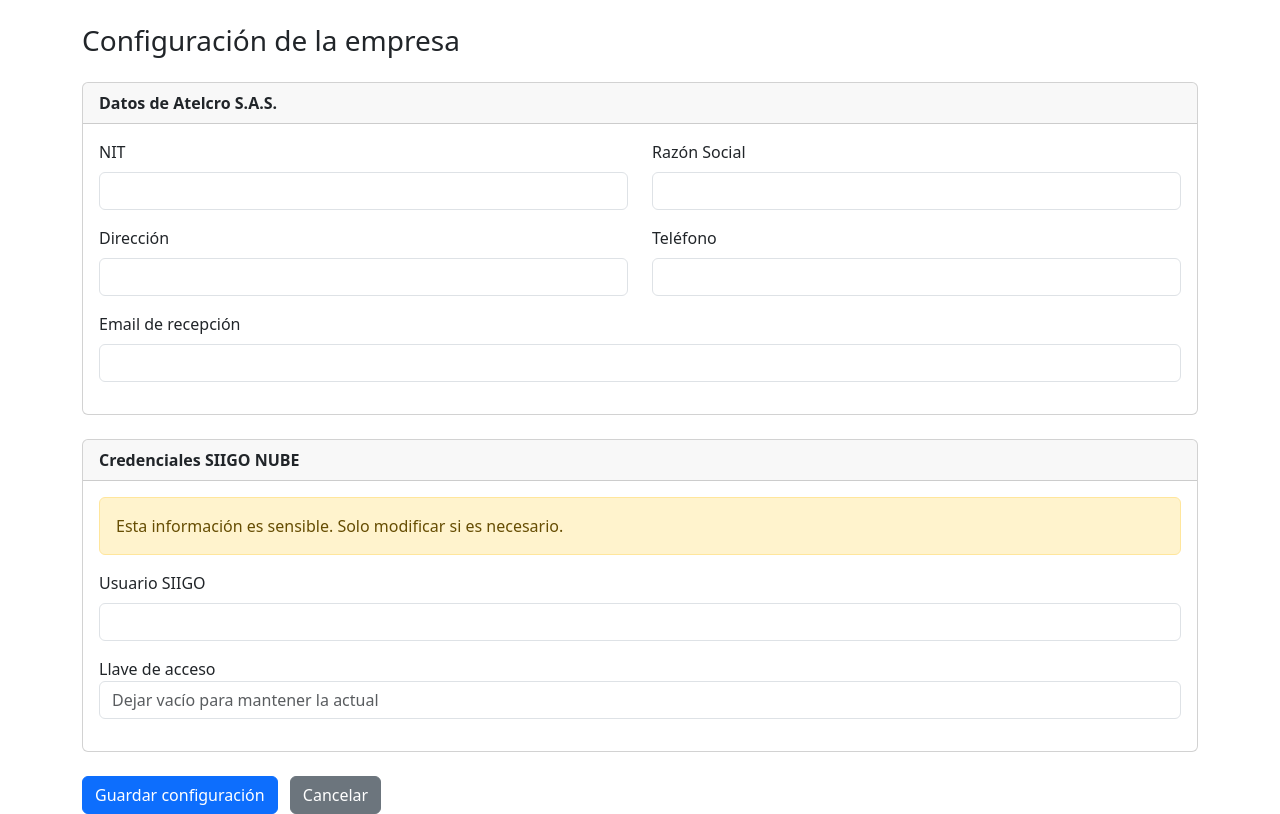
After one commit to JoelRamirezB/quantum_app, a Flask app: template app/templates/configuracion.html in a window 1280 px wide. The commit adds this page. Run offline with Flask 3, Linux system fonts and the light colour scheme; the template is opened without the code that fills it, so the values that code supplies are empty.

Commit message:
Actualización de modulo de autenticación y primera versión de módulo de configuración

```diff
--- a/app/__init__.py
+++ b/app/__init__.py
@@ -22,4 +22,7 @@ def create_app(config_class=Config):
     from app.routes.auth import auth as auth_blueprint
     app.register_blueprint(auth_blueprint)
 
+    from app.routes.configuracion import configuracion as configuracion_blueprint
+    app.register_blueprint(configuracion_blueprint)
+
     return app
--- a/app/routes/auth.py
+++ b/app/routes/auth.py
@@ -24,8 +24,7 @@ def login():
             return redirect(url_for('auth.dashboard'))
         else:
             flash('Credenciales incorrectas', 'danger')
-
-return render_template('login.html')
+    return render_template('login.html')
 
 @auth.route('/logout')
 @login_required
--- a/app/templates/dashboard/base.html
+++ b/app/templates/base.html
@@ -15,8 +15,8 @@
                     <button type="button" class="btn-close" data-bs-dismiss="alert"></button>
                 </div>
             {% endfor %}
-        {{% endif %}}
-    {{% endwith %}}
+        {% endif %}
+    {% endwith %}
     {% block content %}{% endblock %}
     <script src="https://cdn.jsdelivr.net/npm/bootstrap@5.3.0/dist/js/bootstrap.bundle.min.js"></script>
 </body>
--- /dev/null
+++ b/app/templates/configuracion.html
@@ -0,0 +1,61 @@
+{% extends 'base.html' %}
+{% block title %}Configuración{% endblock %}
+{% block content %}
+<div class="container mt-4">
+    <h3 class="mb-4">Configuración de la empresa</h3>
+    <form method="POST">
+        <div class="card mb-4">
+            <div class="card-header">
+                <strong>Datos de Atelcro S.A.S.</strong>
+            </div>
+            <div class="card-body">
+                <div class="row">
+                    <div class="col-md-6 mb-3">
+                        <label class="form-label">NIT</label>
+                        <input type="text" name="nit" class="form-control" value="{{ config.nit if config else '' }}" required>
+                    </div>
+                    <div class="col-md-6 mb-3">
+                        <label class="form-label">Razón Social</label>
+                        <input type="text" name="razon_social" class="form-control" value="{{ config.razon_social if config else '' }}" required>
+                    </div>
+                </div>
+                <div class="row">
+                    <div class="col-md-6 mb-3">
+                        <label class="form-label">Dirección</label>
+                        <input type="text" name="direccion" class="form-control" value="{{ config.direccion if config else '' }}" required>
+                    </div>
+                    <div class="col-md-6 mb-3">
+                        <label class="form-label">Teléfono</label>
+                        <input type="text" name="telefono" class="form-control" value="{{ config.telefono if config else '' }}" required>
+                    </div>
+                </div>
+                <div class="mb-3">
+                    <label class="form-label">Email de recepción</label>
+                    <input type="email" name="email_recepcion" class="form-control" value="{{ config.email_recepcion if config else '' }}" required>
+                </div>
+            </div>
+        </div>
+        <div class="card mb-4">
+            <div class="card-header">
+                <strong>Credenciales SIIGO NUBE</strong>
+            </div>
+            <div class="card-body">
+                <div class="alert alert-warning">
+                    Esta información  es sensible.
+                    Solo modificar si es necesario.
+                </div>
+                <div class="mb-3">
+                    <label class="form-label">Usuario SIIGO</label>
+                    <input type="text" name="siigo_usuario" class="form-control" value="{{ config.siigo_usuario if config else '' }}">
+                </div>
+                <div class="mb-3">
+                    <lable class="form-label">Llave de acceso</lable>
+                    <input type="password" name="siigo_llave_acceso" class="form-control" placeholder="Dejar vacío para mantener la actual">
+                </div>
+            </div>
+        </div>
+        <button type="submit" class="btn btn-primary">Guardar configuración</button>
+        <a href="{{ url_for('configuracion.ver_configuracion') }}" class="btn btn-secondary ms-2">Cancelar</a>
+    </form>
+</div>
+{% endblock %}
--- a/app/templates/dashboard/dashboard.html
+++ b/app/templates/dashboard.html
@@ -1,6 +1,5 @@
 {% extends 'base.html' %}
 {% block title %}Dashboard{% endblock %}
-
 {% block content %}
 <div class="container mt-4">
     <h2>Bienvenido, {{ current_user.nombre_completo }}</h2>
--- a/app/templates/dashboard/login.html
+++ b/app/templates/login.html
@@ -10,7 +10,7 @@
                     <form method="POST">
                         <div class="mb-3">
                             <label class="form-label">Correo electrónico</label>
-                            <imput type="email" name="email" class="form-control" required>
+                            <input type="email" name="email" class="form-control" required>
                         </div>
                         <div class="mb-3">
                             <label class="form-label">Contraseña</label>
```
Also changed, not shown: app/models.py (+5 -2 lines), app/routes/configuracion.py (added, +61 -0 lines), 1 other file.
